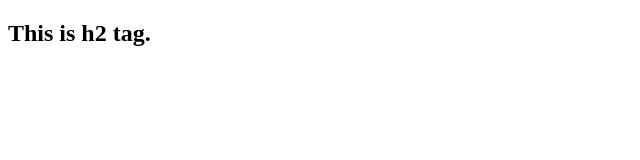
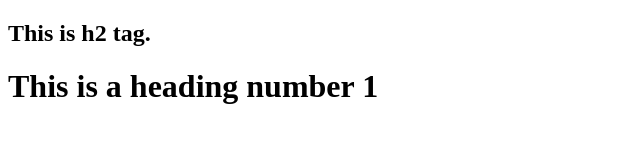
Before and after one commit to Naim-Rana/my-first-repo, a plain HTML site: page index.html in a window 1280 px wide. Shown: the whole page, without its empty margins (0-640 px from the left). Drawn offline with Linux system fonts and the light colour scheme.

Commit message:
second commit in second time

```diff
--- a/index.html
+++ b/index.html
@@ -8,5 +8,6 @@
 </head>
 <body>
     <h2>This is h2 tag.</h2>
+    <h1>This is a heading number 1</h1>
 </body>
 </html>
```
Also changed, not shown: 1 other file.
